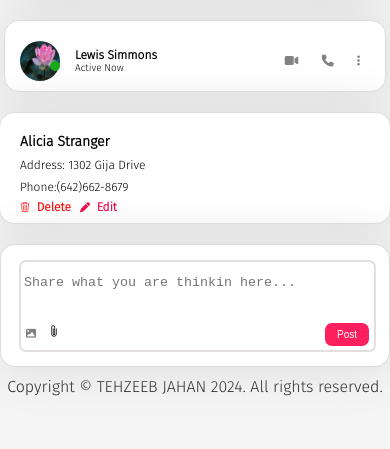
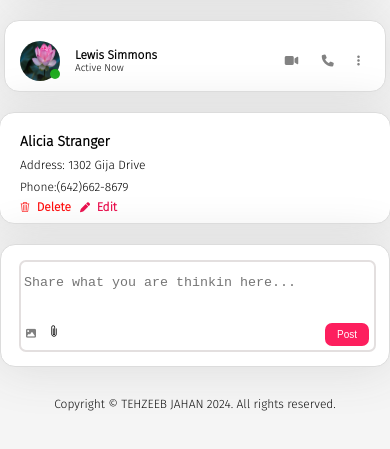
Before and after one commit to Tehzeeb2487/E-commers, a plain HTML site: page index.html in a window 390 px wide. Shown: the part 2597-3046 px from the top of the page. Drawn offline with nearby package versions, Linux system fonts and the light colour scheme.

```diff
--- a/card.css
+++ b/card.css
@@ -1,4 +1,4 @@
-        @font-face {
+@font-face {
         font-family: "Tehzeeb";
         src: url("./Fira_Sans/FiraSans-Light.ttf") format("truetype");
         font-weight: normal;
@@ -38,7 +38,12 @@
                 align-items: center;
             }
             .span1, .span2 {bottom: 9px !important;}
-            .btn{box-shadow: none !important;}
+
+            .footer p {
+                font-size: 12px;
+                margin-top: 20px;
+            }
+            .d7th {top: 48px !important;}
         }
 
         @media (max-width: 380px) {
@@ -734,7 +739,6 @@
           border: 2px solid rgb(253, 31, 94);
           background: rgb(253, 31, 94);
           color: #fff;
-          box-shadow: 0px 5px 6px 5px rgb(255, 214, 221);
         }
         .par9th textarea{
             border-radius: 7px;
```
